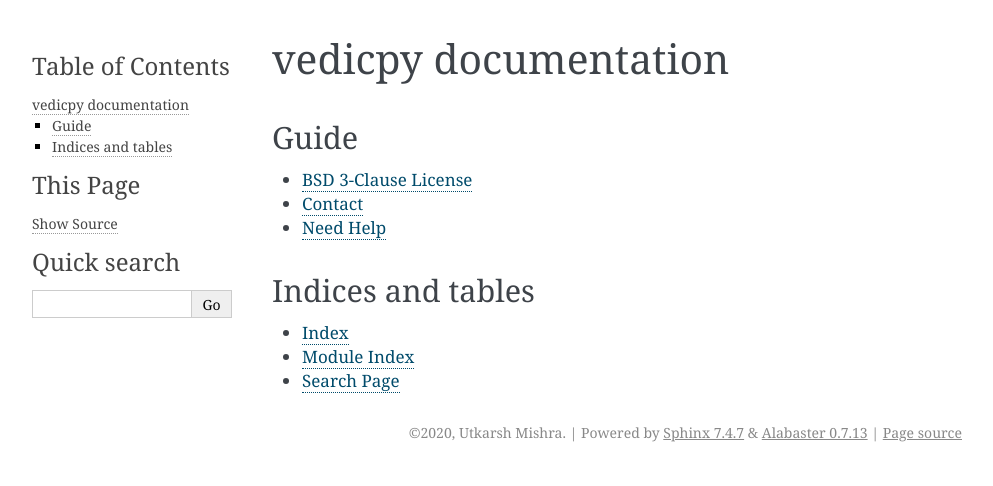
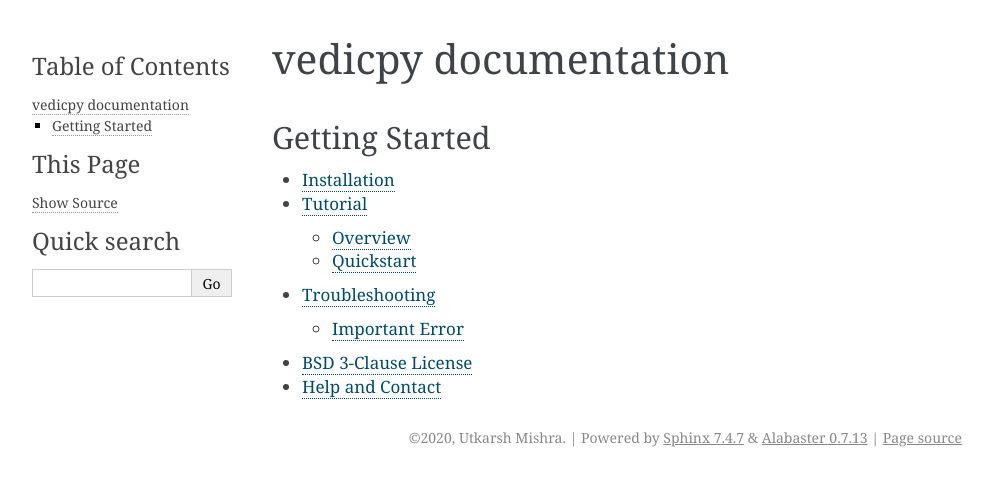
Before and after one commit to utkarsh0702/vedicpy, a Sphinx documentation site: the page built from docs/source/index.rst, in a window 1280 px wide. Shown: the top 486 px of the page, without its empty margins (148-1141 px from the left). Built offline with Sphinx 7.4.7, drawn with Linux system fonts in a browser that asks for light colours.

Commit message:
created getting started

```diff
--- a/docs/source/help.rst
+++ /dev/null
@@ -1,4 +0,0 @@
-Need Help
-=========
-
-Any trouble related to the package contact utkarsh.um07@gmail.com
--- a/docs/source/index.rst
+++ b/docs/source/index.rst
@@ -1,20 +1,14 @@
+===================================
 vedicpy documentation
 ===================================
 
-Guide
-^^^^^
+Getting Started
+^^^^^^^^^^^^^^^
 
 .. toctree::
-   :maxdepth: 2
+   :maxdepth: 3
 
-   license
-   help
-
-
-
-Indices and tables
-^^^^^^^^^^^^^^^^^^
-
-* :ref:`genindex`
-* :ref:`modindex`
-* :ref:`search`
+   installation
+   tutorial
+   troubleshooting
+   license_help
--- /dev/null
+++ b/docs/source/installation.rst
@@ -0,0 +1,6 @@
+Installation
+============
+
+The simplest way to install vedicpy is through the Python Package Index (PyPI). This will ensure that all required dependencies are fulfilled. This can be achieved by executing the following command::
+
+  pip install vedicpy
--- a/docs/source/license.rst
+++ b/docs/source/license_help.rst
@@ -29,7 +29,7 @@ CAUSED AND ON ANY THEORY OF LIABILITY, WHETHER IN CONTRACT, STRICT LIABILITY,
 OR TORT (INCLUDING NEGLIGENCE OR OTHERWISE) ARISING IN ANY WAY OUT OF THE USE
 OF THIS SOFTWARE, EVEN IF ADVISED OF THE POSSIBILITY OF SUCH DAMAGE.
 
-Contact
-=======
+Help and Contact
+================
 
-Questions?Please contact utkarsh.um07@gmail.com
+Questions or Trouble related to package? Please contact `utkarsh.um07@gmail.com <utkarsh.um07@gmail.com>`_.
```
Also changed, not shown: docs/source/troubleshooting.rst (added, +13 -0 lines), docs/source/tutorial.rst (added, +60 -0 lines).
